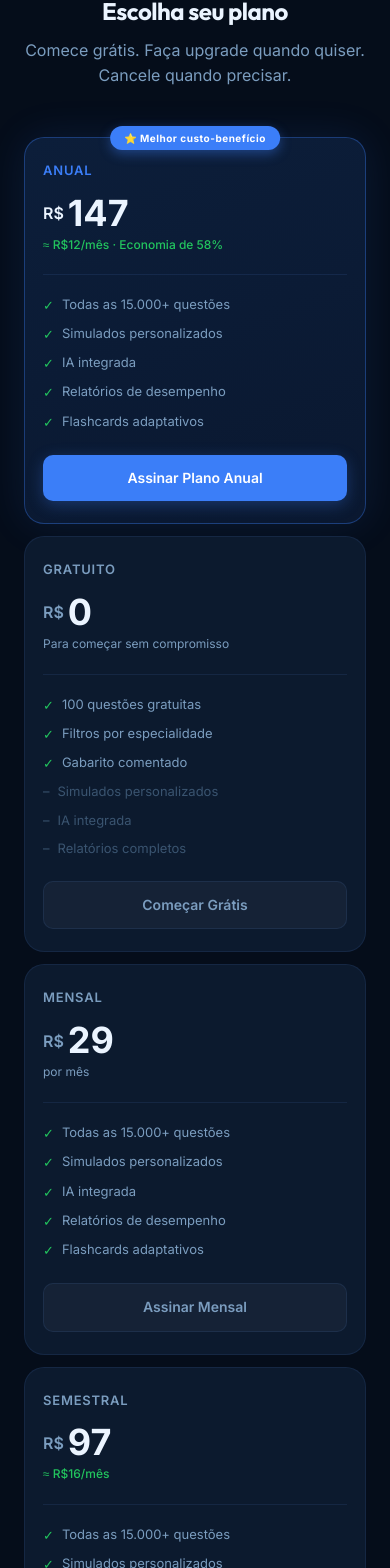
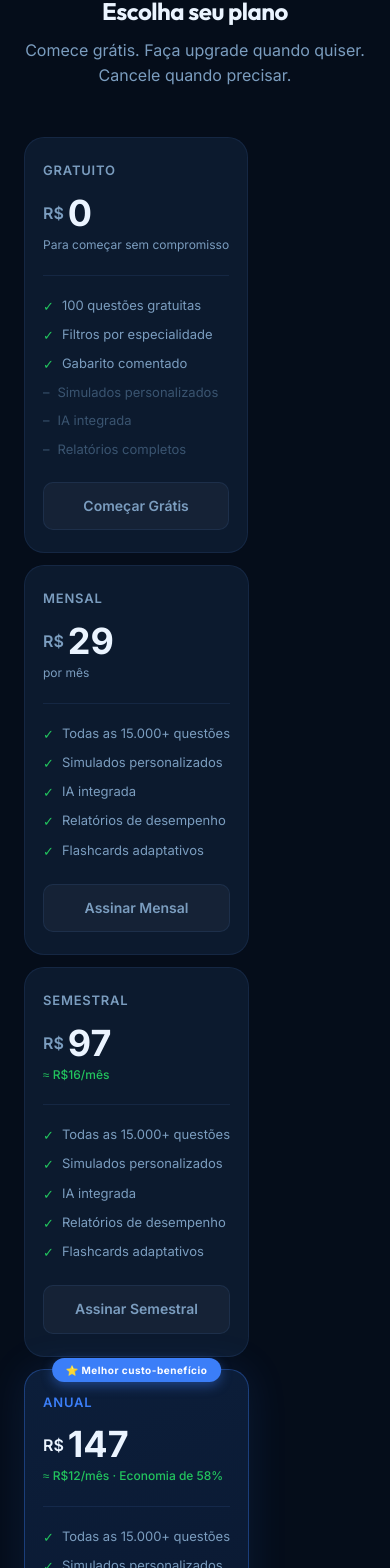
Before and after one commit to brmm001/rokomed, a React (Vite) app in the folder frontend/: page / in a window 390 px wide. Shown: the part 5893-7461 px from the top of the page. Built offline with nearby package versions, Linux system fonts and the light colour scheme; no server answers.

Commit message:
fix: corrige ordem dos planos no mobile (gratis, mensal, semestral, anual)

```diff
--- a/frontend/src/pages/Landing.tsx
+++ b/frontend/src/pages/Landing.tsx
@@ -1553,7 +1553,7 @@ export default function LandingPage() {
           .landing-page-root .demo-grid { grid-template-columns: 1fr; }
           .landing-page-root .steps-grid { grid-template-columns: repeat(2, 1fr); }
           .landing-page-root .pricing-grid { grid-template-columns: repeat(2, 1fr); }
-          .landing-page-root .plan-card.featured { transform: none; order: -1; }
+          .landing-page-root .plan-card.featured { transform: none; }
           .landing-page-root .plan-card.featured:hover { transform: translateY(-2px); }
           .landing-page-root .why-grid { grid-template-columns: repeat(2, 1fr); }
           .landing-page-root .trust-inner { gap: 16px; }
@@ -1569,8 +1569,12 @@ export default function LandingPage() {
           .landing-page-root .hero-actions { flex-direction: column; align-items: stretch; }
           .landing-page-root .hero-actions .btn { justify-content: center; }
           .landing-page-root .steps-grid { grid-template-columns: 1fr; }
-          .landing-page-root .pricing-grid { grid-template-columns: 1fr; }
-          .landing-page-root .plan-card.featured { transform: none; }
+          .landing-page-root .pricing-grid { grid-template-columns: 1fr; display: flex; flex-direction: column; }
+          .landing-page-root .plan-card.free     { order: 1; }
+          .landing-page-root .plan-card.monthly   { order: 2; }
+          .landing-page-root .plan-card.semiannual { order: 3; }
+          .landing-page-root .plan-card.featured  { order: 4; transform: none; }
+          .landing-page-root .plan-card.featured:hover { transform: translateY(-2px); }
           .landing-page-root .why-grid { grid-template-columns: 1fr; }
           .landing-page-root .nav-links { display: none; }
           .landing-page-root .nav-mobile-btn { display: flex; }
@@ -2054,7 +2058,7 @@ export default function LandingPage() {
 
             <div className="pricing-grid">
               {/* Gratuito */}
-              <div className="plan-card">
+              <div className="plan-card free">
                 <div className="plan-name">Gratuito</div>
                 <div className="plan-price">
                   <span className="plan-price-cur">R$</span>
@@ -2076,7 +2080,7 @@ export default function LandingPage() {
               </div>
 
               {/* Mensal */}
-              <div className="plan-card">
+              <div className="plan-card monthly">
                 <div className="plan-name">Mensal</div>
                 <div className="plan-price">
                   <span className="plan-price-cur">R$</span>
@@ -2097,7 +2101,7 @@ export default function LandingPage() {
               </div>
 
               {/* Semestral */}
-              <div className="plan-card">
+              <div className="plan-card semiannual">
                 <div className="plan-name">Semestral</div>
                 <div className="plan-price">
                   <span className="plan-price-cur">R$</span>
```
